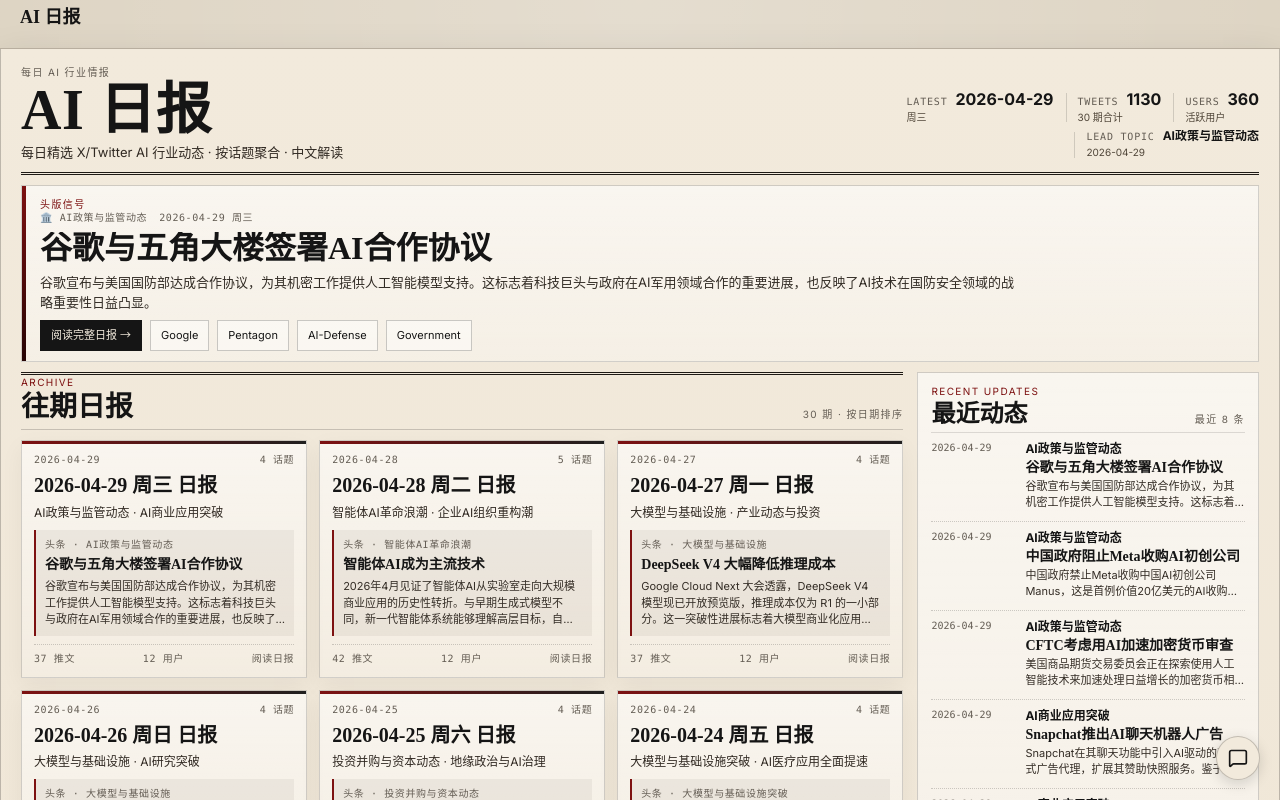
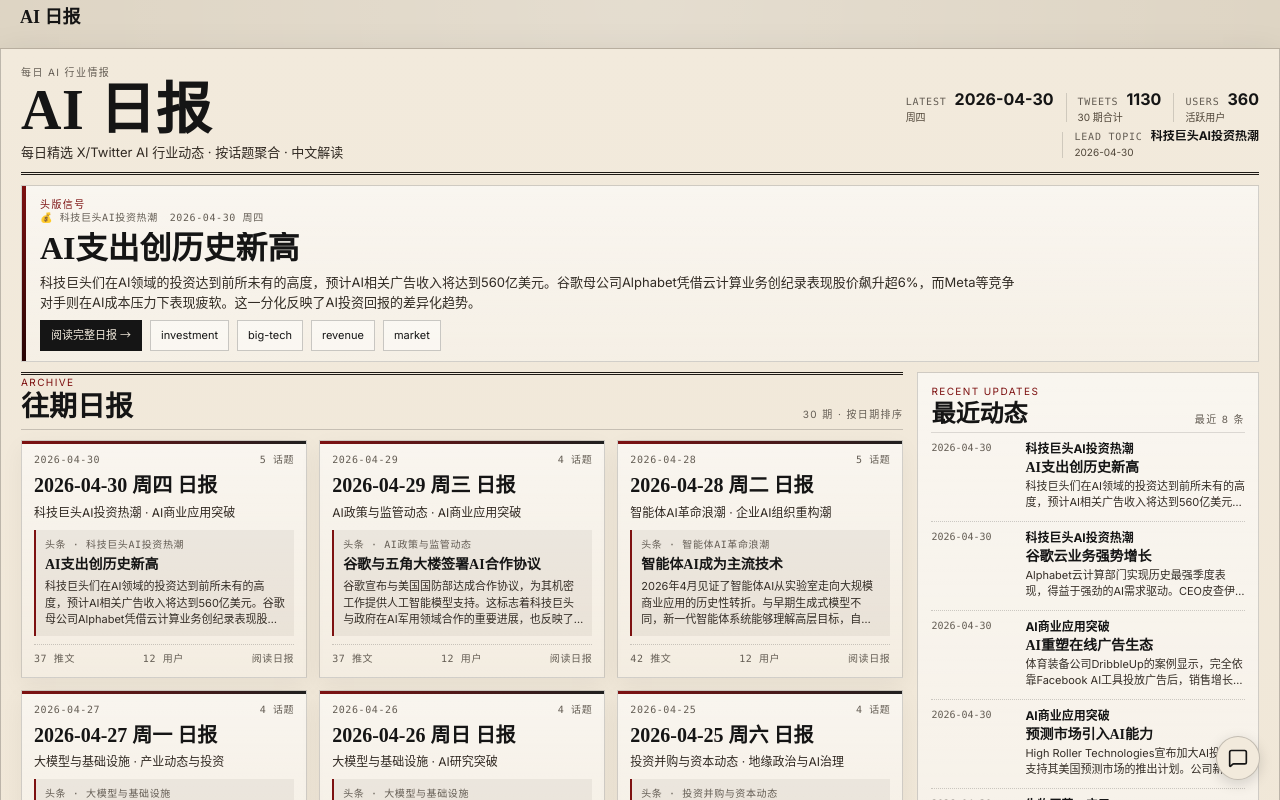
Before and after one commit to Vincentwei1021/ai-daily, a Next.js app: page / in a window 1280 px wide. Shown: the top 800 px of the page. Built offline with nearby package versions, Linux system fonts and the light colour scheme; no server answers.

Commit message:
daily: 2026-04-30

```diff
--- a/src/data/reports.ts
+++ b/src/data/reports.ts
@@ -14,6 +14,109 @@ export interface DailyReport {
 
 export const reports: DailyReport[] = [
   {
+    "date": "2026-04-30",
+    "weekday": "周四",
+    "timeRange": "04-29 08:30 ~ 04-30 08:30 (UTC+8)",
+    "tweetCount": 37,
+    "userCount": 12,
+    "topics": [
+      {
+        "title": "💰 科技巨头AI投资热潮",
+        "items": [
+          {
+            "bold": "AI支出创历史新高",
+            "detail": "科技巨头们在AI领域的投资达到前所未有的高度，预计AI相关广告收入将达到560亿美元。谷歌母公司Alphabet凭借云计算业务创纪录表现股价飙升超6%，而Meta等竞争对手则在AI成本压力下表现疲软。这一分化反映了AI投资回报的差异化趋势。",
+            "tags": [
+              "investment",
+              "big-tech",
+              "revenue",
+              "market"
+            ]
+          },
+          {
+            "bold": "谷歌云业务强势增长",
+            "detail": "Alphabet云计算部门实现历史最强季度表现，得益于强劲的AI需求驱动。CEO皮查伊表示，Gemini聊天机器人带来了消费者AI领域的最强季度，公司在全栈AI方法上享受全方位增长。YouTube、云存储和Google One等产品的付费订阅用户达到3.5亿。",
+            "tags": [
+              "google",
+              "cloud",
+              "gemini",
+              "growth"
+            ]
+          }
+        ]
+      },
+      {
+        "title": "🎯 AI商业应用突破",
+        "items": [
+          {
+            "bold": "AI重塑在线广告生态",
+            "detail": "体育装备公司DribbleUp的案例显示，完全依靠Facebook AI工具投放广告后，销售增长超过营销支出。这代表AI正在根本性重塑广告行业，企业无需自主分析目标受众，AI算法能自动优化广告投放策略，显著提升投资回报率。",
+            "tags": [
+              "advertising",
+              "facebook",
+              "roi",
+              "automation"
+            ]
+          },
+          {
+            "bold": "预测市场引入AI能力",
+            "detail": "High Roller Technologies宣布加大AI投资，支持其美国预测市场的推出计划。公司新设应用AI主管职位，任命Nicholis Muller担任该角色。此举反映了传统博彩和预测市场行业正积极拥抱AI技术，以提升预测准确性和用户体验。",
+            "tags": [
+              "prediction-markets",
+              "gaming",
+              "ai-integration"
+            ]
+          }
+        ]
+      },
+      {
+        "title": "🧬 生物医药AI应用",
+        "items": [
+          {
+            "bold": "BullFrog AI获重大制药合作",
+            "detail": "BullFrog AI宣布与全球前五大制药公司达成重要商业协议，涉及抑郁症靶点发现的bfLEAP技术应用。公司还推出了bfARENAS决策引擎，用于药物组合和临床试验设计。这标志着AI在药物研发领域的商业化应用正在加速。",
+            "tags": [
+              "pharma",
+              "drug-discovery",
+              "clinical-trials",
+              "partnerships"
+            ]
+          }
+        ]
+      },
+      {
+        "title": "🎬 AI创意产业革新",
+        "items": [
+          {
+            "bold": "AI重塑印度电影工业",
+            "detail": "班加罗尔AI初创公司NeuralGarage为顶级制片厂提供配音服务，展示了AI生成角色的多语言同步技术。该技术能在几分钟内将英语对话转换为德语，同时保持人物表演、身份和说话风格，仅调整面部动作以实现完美同步，为全球最大电影产业带来革命性变化。",
+            "tags": [
+              "film-industry",
+              "dubbing",
+              "multilingual",
+              "bollywood"
+            ]
+          }
+        ]
+      },
+      {
+        "title": "🏫 教育机构AI战略",
+        "items": [
+          {
+            "bold": "阿拉巴马大学推进AI创新",
+            "detail": "阿拉巴马大学信息技术办公室宣布全校范围的AI计划，将创新与责任相结合。该计划不限于单一工具或部门，而是协调整个校园的努力，旨在通过为学生、教职员工提供卓越的技术服务和支持，推进大学的研究、教学、学习和运营工作。",
+            "tags": [
+              "education",
+              "university",
+              "innovation",
+              "responsible-ai"
+            ]
+          }
+        ]
+      }
+    ]
+  },
+  {
     "date": "2026-04-29",
     "weekday": "周三",
     "timeRange": "04-28 08:30 ~ 04-29 08:30 (UTC+8)",
@@ -3112,120 +3215,6 @@ export const reports: DailyReport[] = [
               "job-market",
               "skills",
               "workforce"
-            ]
-          }
-        ]
-      }
-    ]
-  },
-  {
-    "date": "2026-03-31",
-    "weekday": "周二",
-    "timeRange": "03-30 08:30 ~ 03-31 08:30 (UTC+8)",
-    "tweetCount": 37,
-    "userCount": 12,
-    "topics": [
-      {
-        "title": "🤖 AI智能体与企业应用",
-        "items": [
-          {
-            "bold": "47个AI智能体协同工作",
-            "detail": "在NVIDIA的GTC 2026大会上，制造业企业展示了令人瞩目的成果：47个不同的AI智能体协同处理整个采购流程。这标志着智能体AI已从概念验证阶段进入实际生产应用，正在真实的工厂环境中发挥作用。多智能体系统通过协调配合，能够处理比单一模型更复杂的工作流程。",
-            "tags": [
-              "AI Agents",
-              "Manufacturing",
-              "Enterprise",
-              "GTC 2026"
-            ]
-          },
-          {
-            "bold": "ByteDance发布DeerFlow 2.0",
-            "detail": "字节跳动推出开源多智能体框架DeerFlow 2.0，每个AI智能体都在独立环境中运行任务。该系统通过协调多个智能体来执行复杂工作流，而不是依赖单个过载模型。这一开源举措将为企业级智能体应用提供更强大的基础设施支持。",
-            "tags": [
-              "ByteDance",
-              "Open Source",
-              "Multi-Agent",
-              "Framework"
-            ]
-          }
-        ]
-      },
-      {
-        "title": "💼 AI商业化与收入增长",
-        "items": [
-          {
-            "bold": "中国AI竞赛进入新阶段",
-            "detail": "中国企业正从AI实验转向变现，专注构建行业特定模型以推动收入增长。阿里巴巴总裁表示希望与美国公司合作，在法律、金融和人力资源等领域开发AI模型。这反映了AI商业应用从通用技术向垂直领域深度定制的重要转变。",
-            "tags": [
-              "China AI",
-              "Monetization",
-              "Industry-Specific",
-              "Alibaba"
-            ]
-          },
-          {
-            "bold": "AI投资回报成关注焦点",
-            "detail": "2026年AI发展的重要趋势是从实验性部署转向注重安全和投资回报的商业化应用。企业不再满足于概念验证，而是要求AI系统能够带来可衡量的业务价值。私有AI系统和ROI驱动的部署策略成为主流选择。",
-            "tags": [
-              "ROI",
-              "Enterprise AI",
-              "Business Value",
-              "Deployment"
-            ]
-          }
-        ]
-      },
-      {
-        "title": "🔬 AI推理与科学发现",
-        "items": [
-          {
-            "bold": "推理模型突破性进展",
-            "detail": "一年前ChatGPT还无法正确计算\"strawberry\"中字母\"r\"的数量，而现在来自中国前沿实验室的推理模型如DeepSeek-R1已经震撼世界。开源推理智能体的兴起标志着AI推理能力的质的飞跃，为科学发现和复杂问题解决开辟新路径。",
-            "tags": [
-              "Reasoning Models",
-              "DeepSeek-R1",
-              "Scientific Discovery",
-              "Open Source"
-            ]
-          },
-          {
-            "bold": "NVIDIA推理挑战赛启动",
-            "detail": "NVIDIA启动Nemotron模型推理挑战赛，旨在通过推理基准测试帮助AI研究社区。推理基准对于评估和提升AI模型的逻辑思维能力至关重要，这一竞赛将推动推理技术的进一步发展和标准化。",
-            "tags": [
-              "NVIDIA",
-              "Reasoning Challenge",
-              "Benchmarks",
-              "Competition"
-            ]
-          }
-        ]
-      },
-      {
-        "title": "⚡ AI性能与基础设施",
-        "items": [
-          {
-            "bold": "AI算力需求重新定义",
-            "detail": "2026年3月的AI算力特征不再仅仅是速度，而是更加注重效率和可持续性。随着AI应用的复杂化，对计算资源的要求从纯粹的处理速度转向更智能的资源配置和能耗优化，这将重塑整个AI基础设施的设计理念。",
-            "tags": [
-              "AI Infrastructure",
-              "Power Efficiency",
-              "Sustainability",
-              "Computing"
-            ]
-          }
-        ]
-      },
-      {
-        "title": "🎓 AI教育与人才发展",
-        "items": [
-          {
-            "bold": "AI优先大学范式兴起",
-            "detail": "2026年出现了AI优先大学教育范式，教育机构开始将AI深度整合到教学和管理的各个环节。这不仅改变了传统的教学方法，还重新定义了学生的学习体验和技能培养目标，为培养AI时代的人才奠定基础。",
-            "tags": [
-              "AI Education",
-              "University",
-              "Learning Paradigm",
-              "Skills"
             ]
           }
         ]
```
